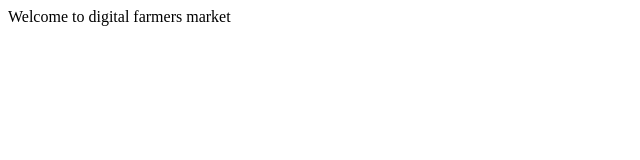
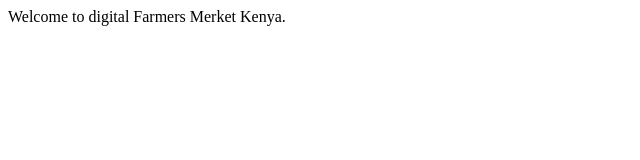
Before and after one commit to MikeKips2020/project0, a plain HTML site: page index.html in a window 1280 px wide. Shown: the full height of the page, 0-640 px from the left. Drawn offline with Linux system fonts and the light colour scheme.

Commit message:
6th update

```diff
--- a/index.html
+++ b/index.html
@@ -2,9 +2,9 @@
   <html lang="en" dir="ltr">
     <head>
       <meta charset="utf-8">
-      <title>Farmers Market In Kenya </title>
+      <title>Farmers Market List</title>
     </head>
     <body>
-      Welcome to digital farmers market
+      Welcome to digital Farmers Merket Kenya.
     </body>
   </html>
```
